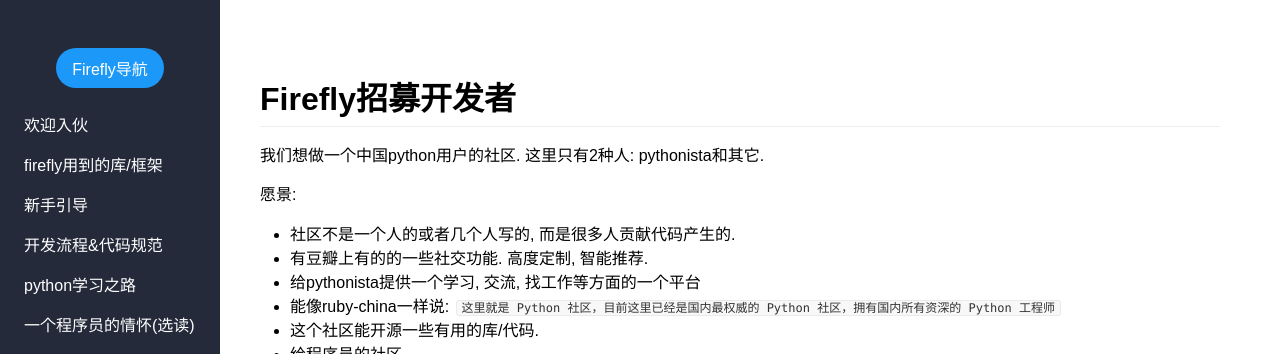
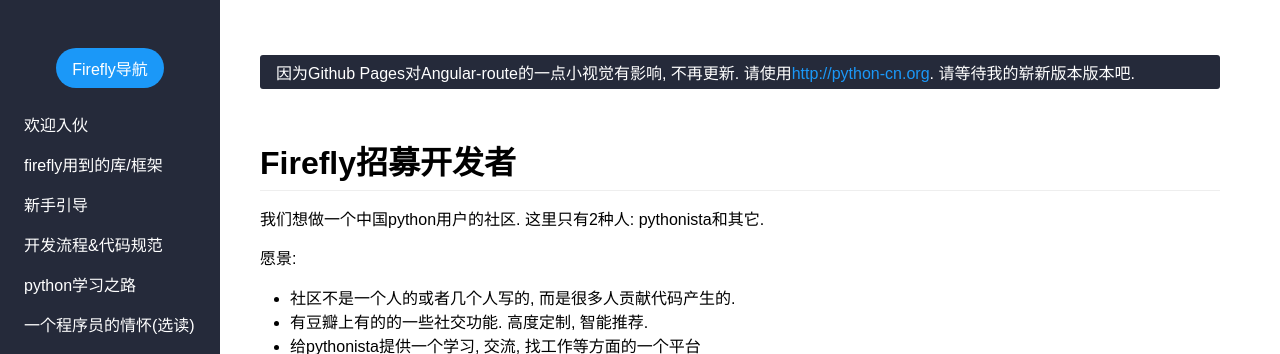
Before and after one commit to python-cn/guide, a website: page index.html in a window 1280 px wide. Shown: the top 354 px of the page. Drawn offline with Linux system fonts and the light colour scheme.

Commit message:
加上废弃警告. 但是 等待我崭新的出现吧

```diff
--- a/index.html
+++ b/index.html
@@ -87,10 +87,14 @@
         </div>
 
         <div id="main" class="pure-u-1">
-		    <div ng-view class="post-animate"></div>
+            <p class="warn">
+                    因为Github Pages对Angular-route的一点小视觉有影响, 不再更新. 请使用<a href="http://python-cn.org/">http://python-cn.org</a>. 请等待我的崭新版本版本吧.
+            </p>
+		    <div ng-view class="post-animate">
+            </div>
 	    </div>
-	    </div>
-	    <script src="static/main.js"></script>
+	</div>
+	<script src="static/main.js"></script>
 </body>
 
 </html>
--- a/static/style.css
+++ b/static/style.css
@@ -433,3 +433,14 @@ a {
 .ng-pristine {
     min-height: 50px;
 }
+
+.warn {
+    background: none repeat scroll 0 0 rgb(37, 42, 58);
+    border-radius: 3px;
+    color: #fff;
+    padding: 0.3em 1em;
+}
+
+.warn a {
+    color: #1b98f8;
+}
```
